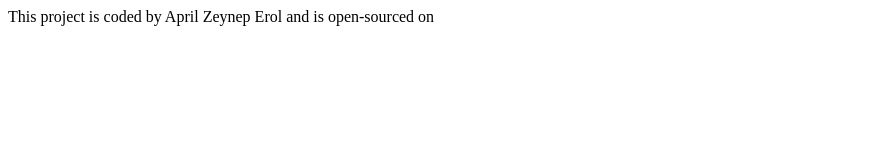
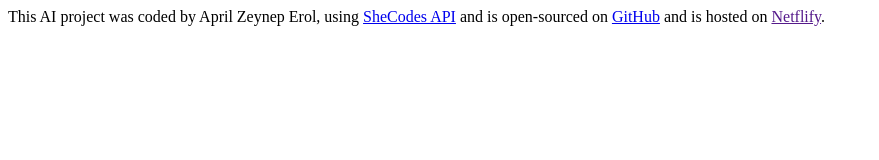
Before and after one commit to seineph/haiku-generator, a plain HTML site: page index.html in a window 1280 px wide. Shown: the whole page, without its empty margins (0-879 px from the left). Drawn offline with Linux system fonts and the light colour scheme.

Commit message:
edited footer and deployed on Netlify

```diff
--- a/index.html
+++ b/index.html
@@ -13,10 +13,14 @@
 
 
 
-    <footer>This project is coded by April Zeynep Erol and is open-sourced on
-        <a href="" GitHub </footer>
+    <footer>This AI project was coded by April Zeynep Erol, using <a href="wwww.shecodes.io">SheCodes API</a> and is
+        open-sourced on
+        <a href="https://github.com/seineph/haiku-generator" target="_blank"> GitHub</a> and is hosted on <a
+            href="">Netflify</a>.
 
-            <script src="sources/index.js"></script>
+    </footer>
+
+    <script src="sources/index.js"></script>
 </body>
 
 </html>
```
